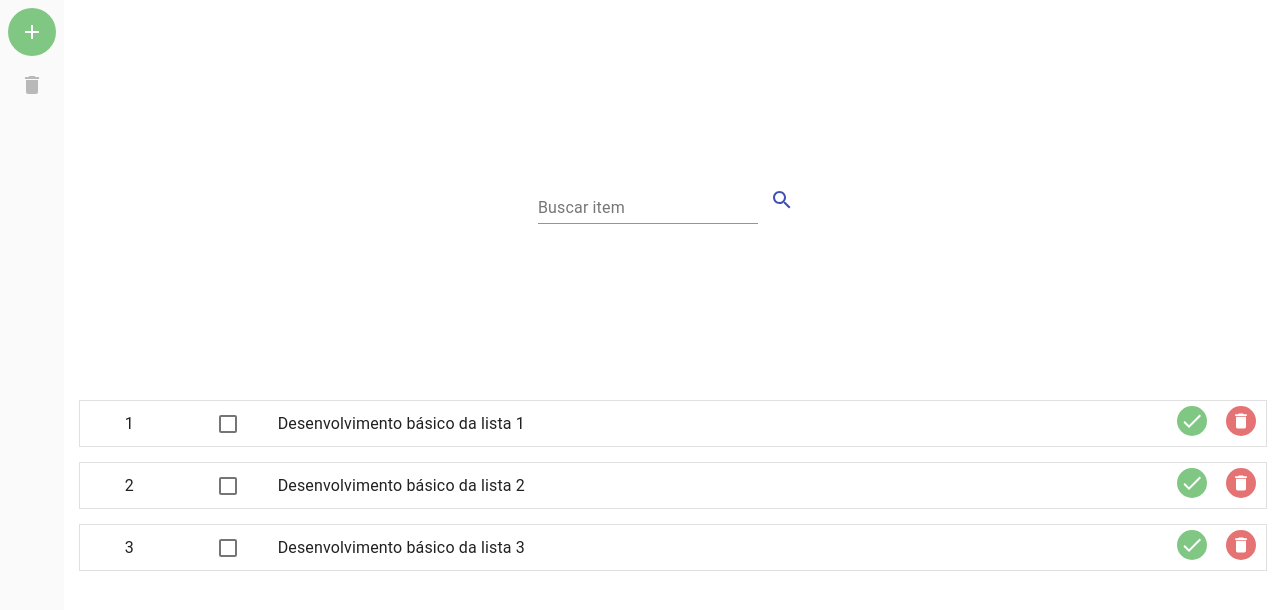
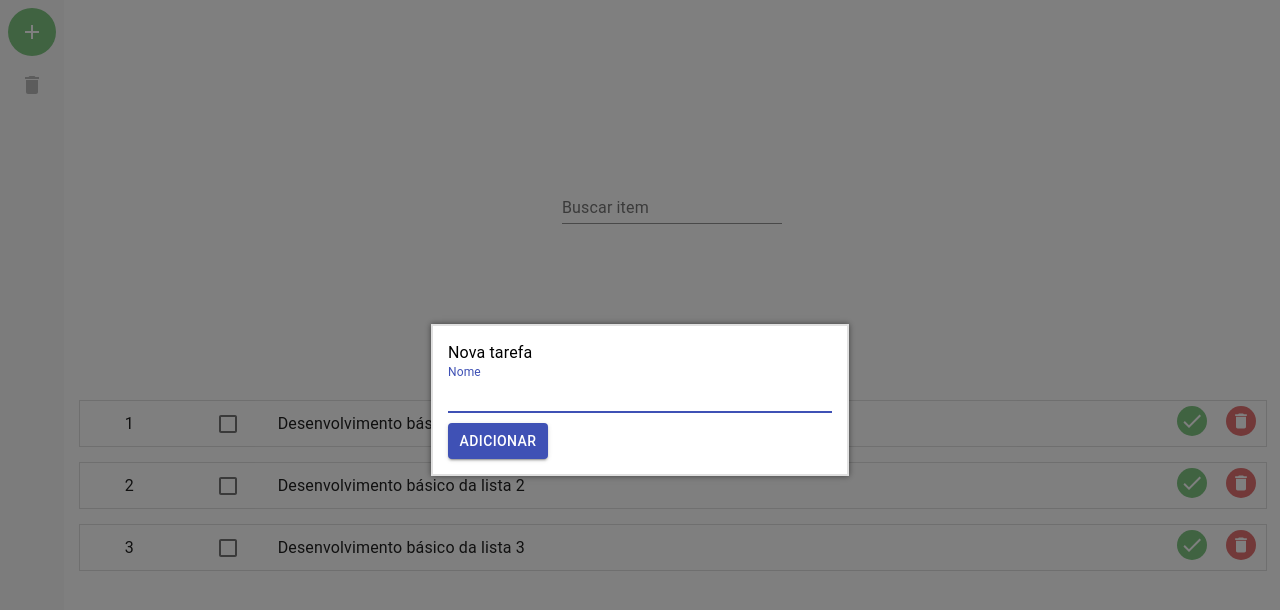
Before and after one commit to amjr/todolist, a React (Create React App) app: page / in a window 1280 px wide. Both pictures are taken after a click on the button 32 px from the left and 32 px from the top of the page. Shown: the top 610 px of the page. Built offline with nearby package versions, Linux system fonts and the light colour scheme.

Commit message:
:construction: CRUD

```diff
--- a/src/screens/main/Container/components/List/index.js
+++ b/src/screens/main/Container/components/List/index.js
@@ -11,7 +11,7 @@ export default () => (
   <ListWrapper>
     <Grid container direction="column">
       <ContainerContextConsumer>
-        {(context) => context.list.map((item) => (
+        {(context) => context.renderedList.map((item) => (
             <Row>
               <Grid item xs={1} styled={{}}>
                 <Cel center>
--- a/src/screens/main/Container/components/Search/index.js
+++ b/src/screens/main/Container/components/Search/index.js
@@ -1,17 +1,38 @@
-import React from 'react';
+import React, { useState } from 'react';
 import styled from 'styled-components';
-import { TextField, IconButton } from '@material-ui/core';
-import { Search } from '@material-ui/icons';
+import { TextField } from '@material-ui/core';
+import { ContainerContextConsumer } from 'screens/main/Container/context';
 
-export default () => (
-  <SearchWrapper>
-    <TextField label="Buscar item" />
+export default () => {
+  const [searchBy, setSearchBy] = useState('');
 
-    <IconButton color="primary">
-      <Search />
-    </IconButton>
-  </SearchWrapper>
-);
+  const handleKeyPress = (e, filterItems) => {
+    if (e.key === 'Escape') {
+      setSearchBy('');
+      filterItems('');
+    }
+  };
+
+  const handleTChange = (e, filterItems) => {
+    setSearchBy(e.target.value);
+    filterItems(e.target.value);
+  };
+
+  return (
+    <ContainerContextConsumer>
+      {(context) => (
+        <SearchWrapper>
+          <TextField
+            label="Buscar item"
+            onChange={(e) => handleTChange(e, context.filterItems)}
+            value={searchBy}
+            onKeyDown={(e) => handleKeyPress(e, context.filterItems)}
+          />
+        </SearchWrapper>
+      )}
+    </ContainerContextConsumer>
+  );
+};
 
 const SearchWrapper = styled.div`
   align-items: center;
--- a/src/screens/main/Container/context.js
+++ b/src/screens/main/Container/context.js
@@ -1,4 +1,4 @@
-import React, { createContext } from 'react';
+import React, { createContext, useState } from 'react';
 import PropTypes from 'prop-types';
 import { useSelector, useDispatch } from 'react-redux';
 import * as listActions from 'store/list/actions';
@@ -9,6 +9,7 @@ export const ContainerContextProvider = (props) => {
   const { children } = props;
   const dispatch = useDispatch();
   const list = useSelector((state) => state.list.list);
+  const [renderedList, setRenderedList] = useState(list);
 
   const toggleItem = (item) => {
     const newItem = item;
@@ -26,12 +27,23 @@ export const ContainerContextProvider = (props) => {
     dispatch(listActions.deleteItem(item));
   };
 
+  const filterItems = (term) => {
+    const newList = [...list].filter(
+      (item) => JSON.stringify(item)
+        .toLocaleLowerCase()
+        .indexOf(term) > -1,
+    );
+    setRenderedList(newList);
+  };
+
   const values = {
     insideContainer: true,
     list,
     toggleItem,
     togleFinished,
     deleteItem,
+    renderedList,
+    filterItems,
   };
 
   return <ContainerContext.Provider value={values}>{children}</ContainerContext.Provider>;
--- /dev/null
+++ b/src/screens/main/Sidebar/components/modal/index.js
@@ -0,0 +1,38 @@
+import React from 'react';
+import {
+  Modal, Backdrop, Fade, styled as materialStyled,
+} from '@material-ui/core';
+import { SidebarContextConsumer } from 'screens/main/Sidebar/context';
+import Paper from '../paper';
+
+export default function TransitionsModal() {
+  return (
+    <SidebarContextConsumer>
+      {(context) => (
+        <>
+          <StyledModal
+            aria-labelledby="transition-modal-title"
+            aria-describedby="transition-modal-description"
+            open={context.newItemModal}
+            onClose={() => context.toggleNewItemModal(!context.newItemModal)}
+            closeAfterTransition
+            BackdropComponent={Backdrop}
+            BackdropProps={{
+              timeout: 500,
+            }}
+          >
+            <Fade in={context.newItemModal}>
+              <Paper />
+            </Fade>
+          </StyledModal>
+        </>
+      )}
+    </SidebarContextConsumer>
+  );
+}
+
+const StyledModal = materialStyled(({ ...other }) => <Modal {...other} />)({
+  alignItems: 'center',
+  display: 'flex',
+  justifyContent: 'center',
+});
--- /dev/null
+++ b/src/screens/main/Sidebar/components/paper/index.js
@@ -0,0 +1,65 @@
+import React, { useEffect, useRef } from 'react';
+import { TextField, Button, Typography } from '@material-ui/core';
+import styled from 'styled-components';
+import { SidebarContextConsumer } from 'screens/main/Sidebar/context';
+import * as colors from 'colors';
+
+export default () => {
+  const inputRef = useRef();
+
+  useEffect(() => {
+    inputRef.current.focus();
+  }, []);
+
+  const handleKeyPress = (e, addItem, toggleNewItemModal) => {
+    if (e.key === 'Enter') {
+      addItem();
+      toggleNewItemModal(false);
+    }
+  };
+
+  return (
+    <SidebarContextConsumer>
+      {(context) => (
+        <Paper>
+          <Typography>Nova tarefa</Typography>
+          <TextField
+            label="Nome"
+            onChange={(e) => context.setNewItemName(e.target.value)}
+            value={context.newItemName}
+            onKeyPress={(e) => {
+              handleKeyPress(e, context.addItem, context.toggleNewItemModal);
+            }}
+            inputRef={inputRef}
+          />
+          <Button
+            variant="contained"
+            color="primary"
+            onClick={() => {
+              context.addItem();
+              context.toggleNewItemModal(false);
+            }}
+          >
+            Adicionar
+          </Button>
+        </Paper>
+      )}
+    </SidebarContextConsumer>
+  );
+};
+
+const Paper = styled.div`
+  background-color: #fff;
+  border: 2px solid ${colors.darkGrey};
+  box-shadow: 0px 0px 6px rgba(0, 0, 0, 0.5);
+  display: flex;
+  flex-direction: column;
+  outline: none;
+  padding: 15px;
+  width: 30%;
+
+  button {
+    margin-top: 10px;
+    max-width: 100px;
+  }
+`;
--- a/src/screens/main/Sidebar/context.js
+++ b/src/screens/main/Sidebar/context.js
@@ -11,6 +11,8 @@ export const SidebarContextProvider = (props) => {
   const dispatch = useDispatch();
   const list = useSelector((state) => state.list.list);
   const [hasChecked, setHasChecked] = useState(false);
+  const [newItemModal, toggleNewItemModal] = useState(false);
+  const [newItemName, setNewItemName] = useState('');
 
   useEffect(() => {
     const checkedItems = findIndex(propEq('checked', true), list) > -1;
@@ -22,10 +24,20 @@ export const SidebarContextProvider = (props) => {
     dispatch(listActions.deletSelectedItems(checkedItems));
   };
 
+  const addItem = () => {
+    dispatch(listActions.addItem(newItemName));
+    setNewItemName('');
+  };
+
   const values = {
+    deletSelectedItems,
+    hasChecked,
     insideSidebar: true,
-    hasChecked,
-    deletSelectedItems,
+    newItemModal,
+    toggleNewItemModal,
+    newItemName,
+    setNewItemName,
+    addItem,
   };
   return <SidebarContext.Provider value={values}>{children}</SidebarContext.Provider>;
 };
--- a/src/screens/main/Sidebar/index.js
+++ b/src/screens/main/Sidebar/index.js
@@ -4,6 +4,7 @@ import * as colors from 'colors';
 import { SidebarContextConsumer } from 'screens/main/Sidebar/context';
 import { IconButton, styled as materialStyled, Tooltip } from '@material-ui/core/';
 import { Add, Delete } from '@material-ui/icons';
+import Modal from './components/modal';
 
 export default () => (
   <SidebarContextConsumer>
@@ -11,7 +12,11 @@ export default () => (
       <Sidebar>
         <Tooltip title="Adicionar novo item" aria-label="Adicionar novo item" placement="right">
           <div>
-            <AddButton variant="contained" aria-label="adicionar novo item">
+            <AddButton
+              variant="contained"
+              aria-label="adicionar novo item"
+              onClick={() => context.toggleNewItemModal(!context.newItemModal)}
+            >
               <Add />
             </AddButton>
           </div>
@@ -24,6 +29,8 @@ export default () => (
             </RemoveButton>
           </div>
         </Tooltip>
+
+        <Modal />
       </Sidebar>
     )}
   </SidebarContextConsumer>
--- a/src/store/list/actions.js
+++ b/src/store/list/actions.js
@@ -11,3 +11,7 @@ export const deleteItem = (item) => async (dispatch) => {
 export const deletSelectedItems = (list) => async (dispatch) => {
   dispatch(types.deletSelectedItems(list));
 };
+
+export const addItem = (newItemName) => async (dispatch) => {
+  dispatch(types.addItem(newItemName));
+};
--- a/src/store/list/actionsTypes.js
+++ b/src/store/list/actionsTypes.js
@@ -1,6 +1,7 @@
-export const EDIT_LIST_ITEM = 'item.EDIT_LIST_ITEM';
-export const DELETE_LIST_ITEM = 'item.DELETE_LIST_ITEM';
-export const DELETE_SELECTED_ITEMS = 'item.DELETE_SELECTED_ITEMS';
+export const EDIT_LIST_ITEM = 'list.EDIT_LIST_ITEM';
+export const DELETE_LIST_ITEM = 'list.DELETE_LIST_ITEM';
+export const DELETE_SELECTED_ITEMS = 'list.DELETE_SELECTED_ITEMS';
+export const ADD_ITEM = 'list.ADD_ITEM';
 
 export const edit = (item) => ({
   type: EDIT_LIST_ITEM,
@@ -16,3 +17,8 @@ export const deletSelectedItems = (list) => ({
   type: DELETE_SELECTED_ITEMS,
   payload: { list },
 });
+
+export const addItem = (newItemName) => ({
+  type: ADD_ITEM,
+  payload: { newItemName },
+});
--- a/src/store/list/reducer.js
+++ b/src/store/list/reducer.js
@@ -27,8 +27,26 @@ export const initialState = {
 export default (state = initialState, action = {}) => {
   let newList = null;
   let index = null;
+  let item = null;
 
   switch (action.type) {
+    case types.ADD_ITEM:
+      newList = [...state.list];
+
+      item = {
+        id: newList.length,
+        name: action.payload.newItemName,
+        checked: false,
+        done: false,
+      };
+
+      newList.push(item);
+
+      return {
+        ...state,
+        list: newList,
+      };
+
     case types.DELETE_SELECTED_ITEMS:
       newList = [...state.list].filter((item) => {
         const shouldBeRemoved = findIndex(propEq('id', item.id), action.payload.list) > -1;
```
